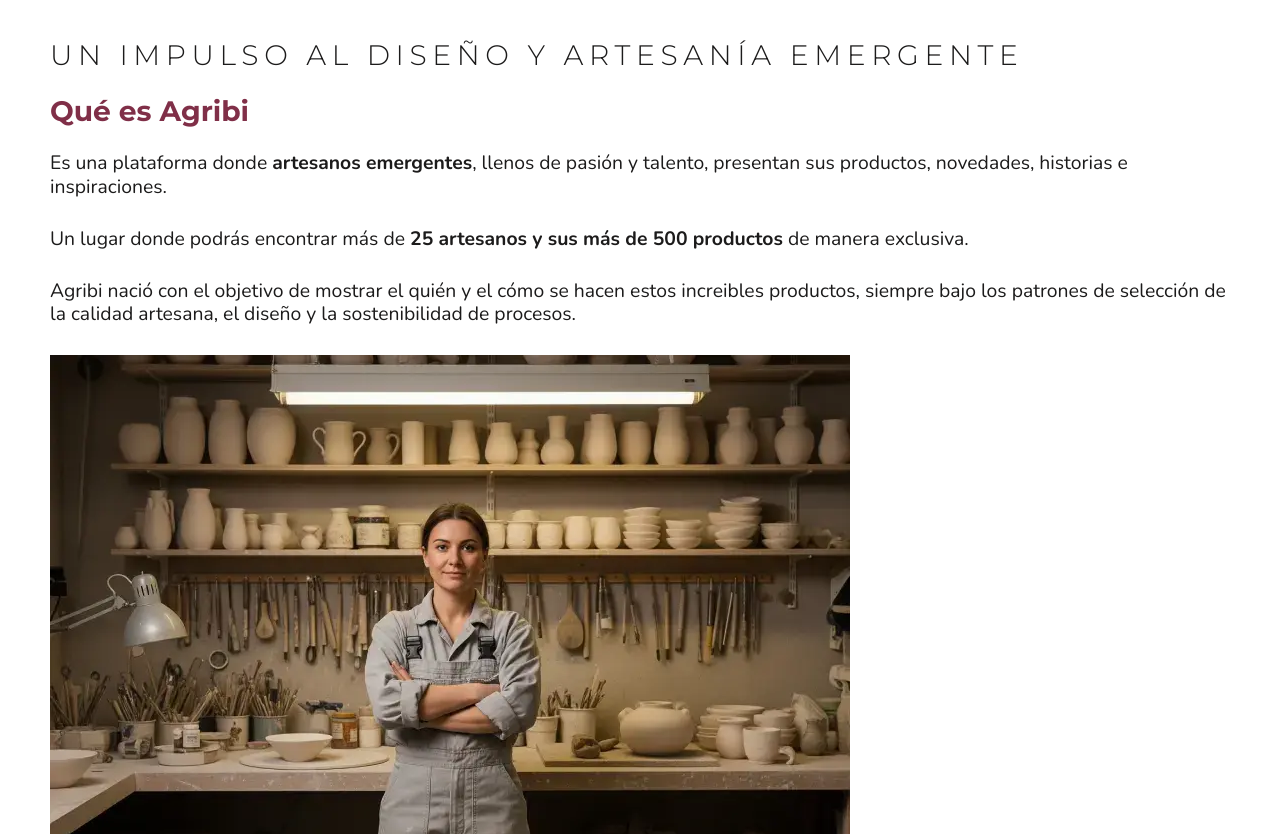
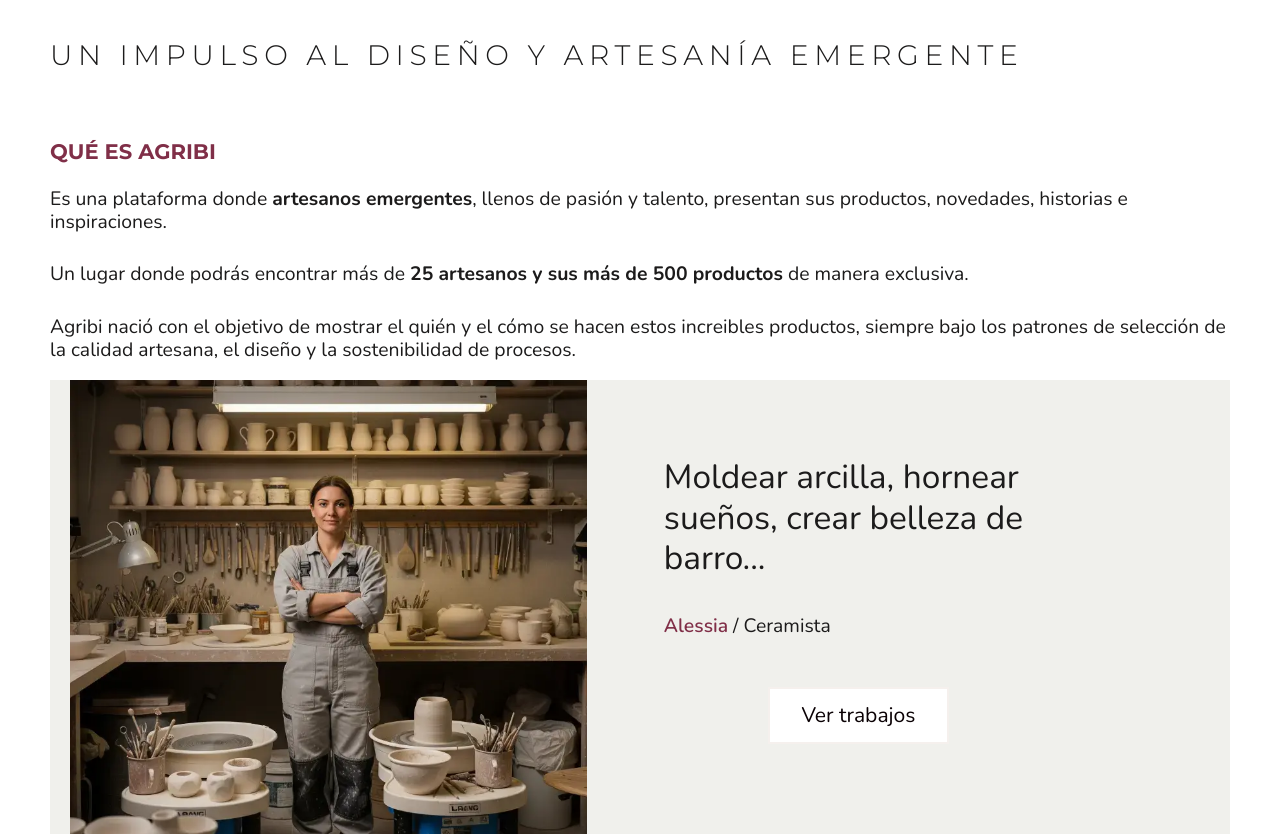
Before and after one commit to alfonso8969/web-agribi, a plain HTML site: page index.html in a window 1280 px wide. Shown: the part 380-1214 px from the top of the page. Drawn offline with nearby package versions, Linux system fonts and the light colour scheme.

Commit message:
Ejercicio en casa día 10/07/2025

```diff
--- a/css/custom.css
+++ b/css/custom.css
@@ -367,6 +367,7 @@
   background-color: rgba(255, 255, 255, 0.1);
   padding: 30px;
   border-radius: var(--radio-borde);
+  -webkit-backdrop-filter: blur(10px);
   backdrop-filter: blur(10px);
 }
 
--- a/css/styles.css
+++ b/css/styles.css
@@ -42,9 +42,10 @@
 }
 
 h2 {
-    font-size: 1.6em;
+    font-size: 1.2em;
     /* 1.6em = 24px */
     color: #802f48;
+    text-transform: uppercase;
 }
 
 p,a {
@@ -82,6 +83,11 @@
     background: #802f48;
     color: #f5f0ed;
     border-color: #f5f0ed;
+}
+
+img {
+    max-width: 70%;
+    height: auto;
 }
 
 
@@ -187,9 +193,13 @@
     margin-top: 10px;;
 }
 
-	/* zona principal */
+/* zona principal */
 main {
    margin: 2em auto;
+}
+
+main h2 {
+    margin-top: 60px;
 }
 
 main p {
@@ -197,3 +207,45 @@
     font-size: 1.1em;
     line-height: 1.2;
 }
+
+.artesano {
+    margin: -10px 0;
+}
+
+.artesano.flex {
+    flex-wrap: nowrap;
+    background: #f0f0ec;
+}
+
+.artesano__info {
+    display: flex;
+    flex-direction: column;
+}
+
+.artesano__info .artesano__descripcion {
+    font-size: 1.9em;
+    margin-bottom: 0.5em;
+}
+
+.artesano__info  {
+    flex-basis: 33%;
+    margin: 44px 66px 74px -165px;
+}
+
+.artesano__img {
+    flex-basis: 66%;
+    padding: 0 20px;
+}
+
+
+.artesano__info a {
+    font-size: 1.2em;
+    background-color: #fff;
+    color: #0a0104;
+    text-decoration: none;
+}
+
+.artesano__datos span {
+    font-weight: 600;
+    color: #802f48;
+}
```
